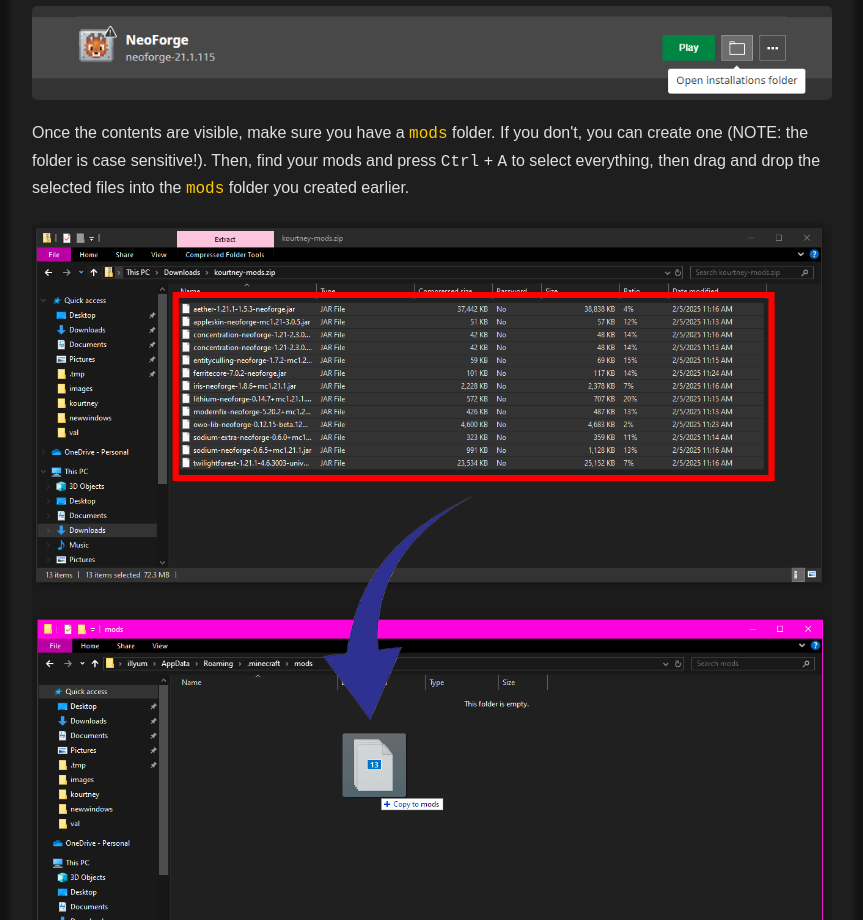
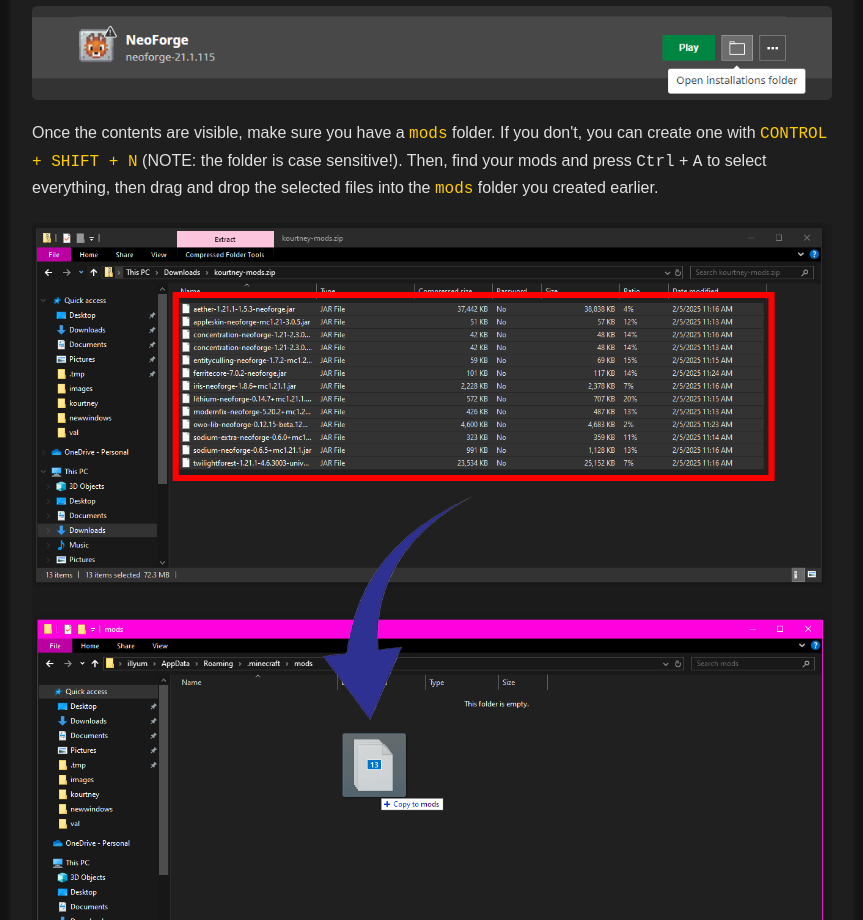
Before and after one commit to itzilly/kourtney-minecraft-server, a plain HTML site: page index.html in a window 1280 px wide. Shown: the part 2500-3420 px from the top of the page, without its empty margins (208-1071 px from the left). Drawn offline with Linux system fonts and the light colour scheme.

Commit message:
Add folder creation shortcut

```diff
--- a/index.html
+++ b/index.html
@@ -30,7 +30,7 @@
         <p>Right-click the ZIP file and select "Extract All" to extract the contents. Alternatively, you can double-click the ZIP file to open it.</p>
         <p>Open your Minecraft mods folder. To do that, open your Minecraft Launcher > Installations, then click the Folder Icon next to NeoForge</p>
         <img src="images/open-mods-folder.png" alt="Open mods folder">
-        <p>Once the contents are visible, make sure you have a <code>mods</code> folder. If you don't, you can create one (NOTE: the folder is case sensitive!). Then, find your mods and press <kbd>Ctrl</kbd> + <kbd>A</kbd> to select everything, then drag and drop the selected files into the <code>mods</code> folder you created earlier.</p>
+        <p>Once the contents are visible, make sure you have a <code>mods</code> folder. If you don't, you can create one with <code>CONTROL + SHIFT + N</code> (NOTE: the folder is case sensitive!). Then, find your mods and press <kbd>Ctrl</kbd> + <kbd>A</kbd> to select everything, then drag and drop the selected files into the <code>mods</code> folder you created earlier.</p>
         <img src="images/move-mods-to-mods-folder.png" alt="Move Mods to Mods Folder">
         <p>Ensure that all files are placed directly in the <code>mods</code> folder and not in any subfolders.</p>
 
```
